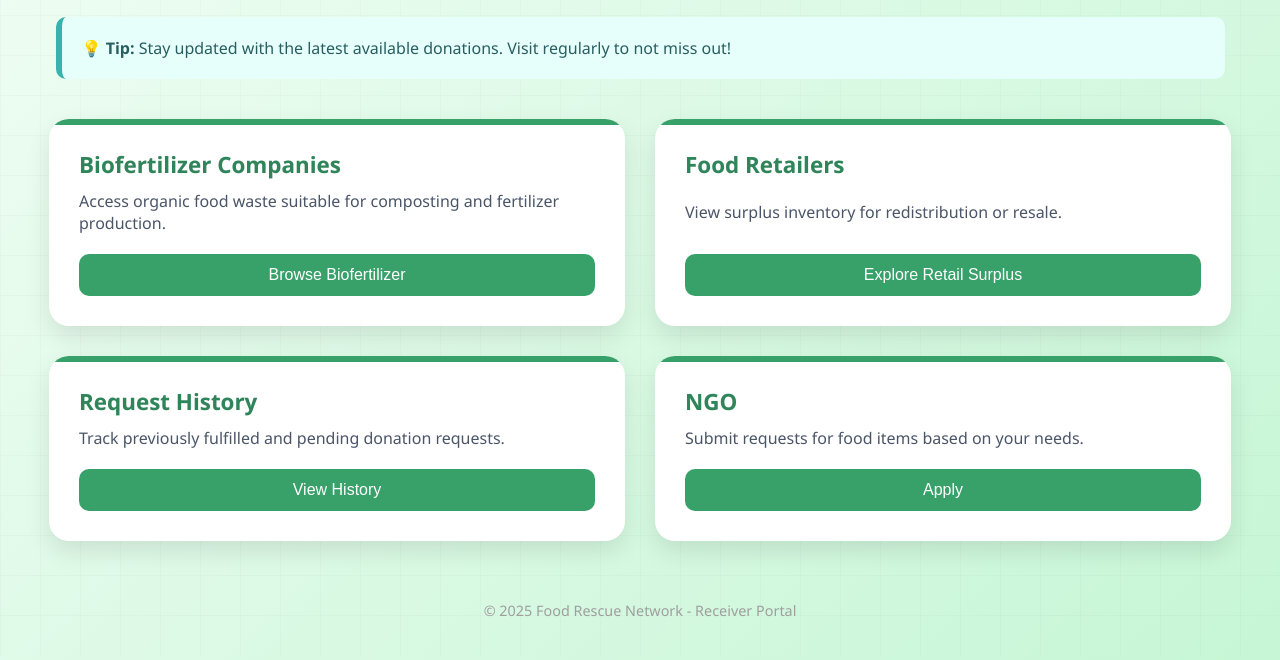
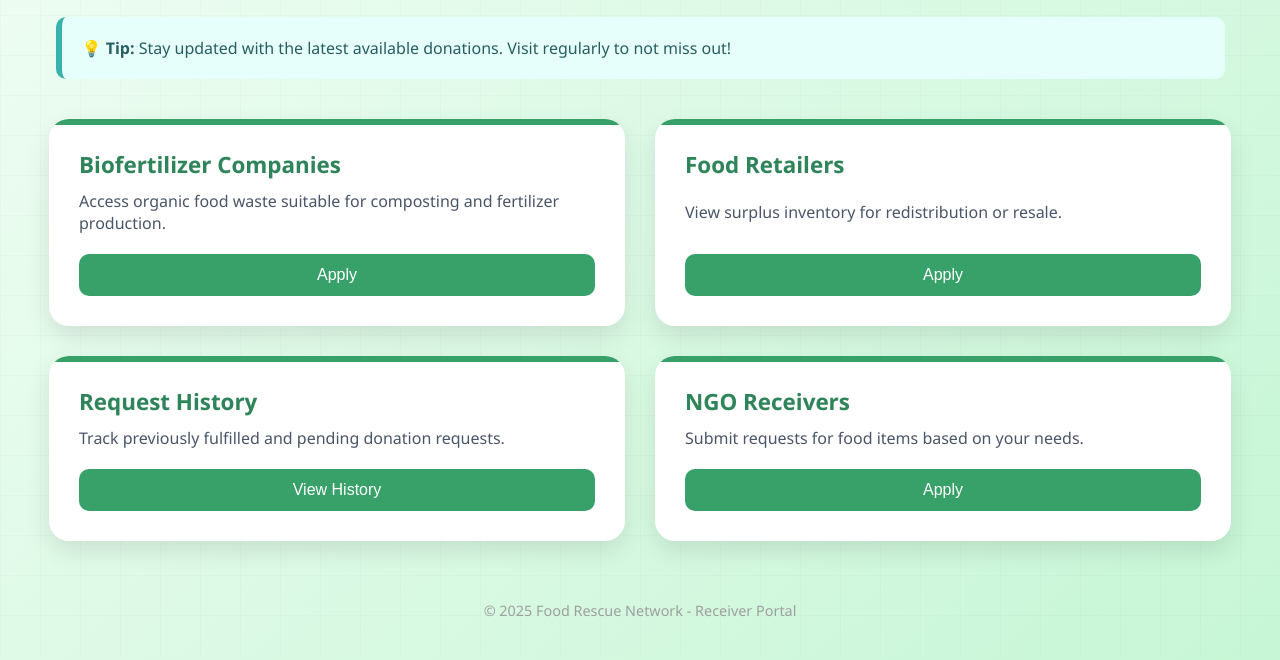
Before and after one commit to frn420/frn420, a plain HTML site: page templates/receiver.html in a window 1280 px wide. Shown: the part 145-805 px from the top of the page. Drawn offline with Linux system fonts and the light colour scheme.

Commit message:
Update receiver.html

```diff
--- a/templates/receiver.html
+++ b/templates/receiver.html
@@ -180,12 +180,12 @@
     <div class="card">
       <h3>Biofertilizer Companies</h3>
       <p>Access organic food waste suitable for composting and fertilizer production.</p>
-      <button onclick="viewBiofertilizer()">Browse Biofertilizer</button>
+      <button onclick="viewBiofertilizer()">Apply</button>
     </div>
     <div class="card">
       <h3>Food Retailers</h3>
       <p>View surplus inventory for redistribution or resale.</p>
-      <button onclick="viewRetailers()">Explore Retail Surplus</button>
+      <button onclick="viewRetailers()">Apply</button>
     </div>
     <div class="card">
       <h3>Request History</h3>
@@ -193,7 +193,7 @@
       <button onclick="viewRequests()">View History</button>
     </div>
     <div class="card">
-      <h3>NGO</h3>
+      <h3>NGO Receivers</h3>
       <p>Submit requests for food items based on your needs.</p>
       <button onclick="applyForDonations()">Apply</button>
     </div>
```
